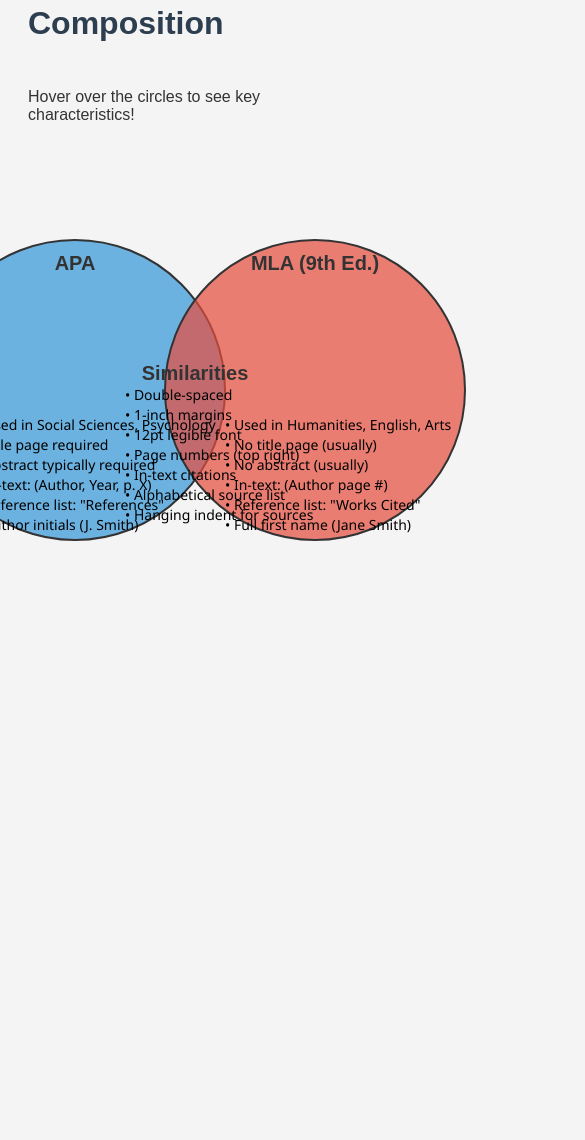
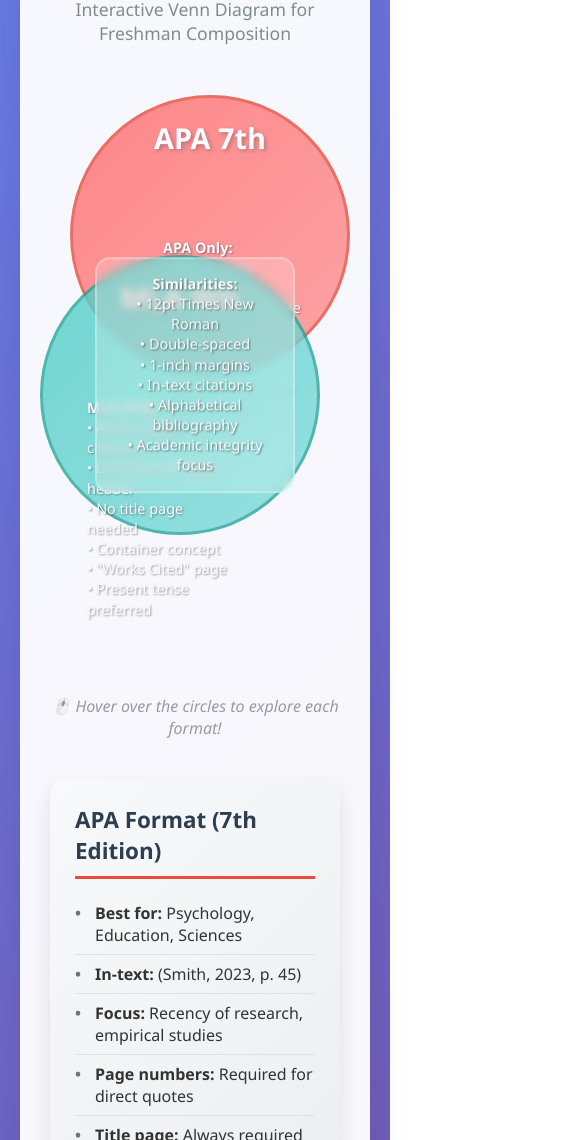
Before and after one commit to mvccflory/AI, a plain HTML site: page venndiagram.html in a window 390 px wide. Shown: the part 192-1332 px from the top of the page, 585 px wide, since content can reach past the window. Before the commit the page ends 844 px from the top, so only its background shows below. Drawn offline with Linux system fonts and the light colour scheme.

Commit message:
Update venndiagram.html

```diff
--- a/venndiagram.html
+++ b/venndiagram.html
@@ -3,250 +3,375 @@
 <head>
     <meta charset="UTF-8">
     <meta name="viewport" content="width=device-width, initial-scale=1.0">
-    <title>APA vs. MLA: Venn Diagram</title>
+    <title>APA vs MLA Format Comparison</title>
     <style>
+        * {
+            margin: 0;
+            padding: 0;
+            box-sizing: border-box;
+        }
+
         body {
-            font-family: Arial, sans-serif;
-            display: flex;
-            flex-direction: column;
-            align-items: center;
+            font-family: 'Segoe UI', Tahoma, Geneva, Verdana, sans-serif;
+            background: linear-gradient(135deg, #667eea 0%, #764ba2 100%);
+            min-height: 100vh;
             padding: 20px;
-            background-color: #f4f4f4;
             color: #333;
         }
 
-        h1 {
+        .container {
+            max-width: 1200px;
+            margin: 0 auto;
+            background: rgba(255, 255, 255, 0.95);
+            border-radius: 20px;
+            box-shadow: 0 20px 40px rgba(0, 0, 0, 0.1);
+            padding: 30px;
+            backdrop-filter: blur(10px);
+        }
+
+        .header {
+            text-align: center;
+            margin-bottom: 30px;
+        }
+
+        .header h1 {
+            font-size: 2.5rem;
             color: #2c3e50;
-            margin-bottom: 30px;
+            margin-bottom: 10px;
+            text-shadow: 2px 2px 4px rgba(0, 0, 0, 0.1);
+        }
+
+        .header p {
+            font-size: 1.1rem;
+            color: #7f8c8d;
+            font-weight: 300;
         }
 
         .venn-container {
             position: relative;
-            width: 800px; /* Adjust as needed */
-            height: 400px; /* Adjust as needed */
-            margin-top: 50px;
+            width: 100%;
+            max-width: 800px;
+            margin: 0 auto;
+            height: 500px;
         }
 
-        svg {
+        .circle {
             position: absolute;
-            top: 0;
-            left: 0;
-            width: 100%;
-            height: 100%;
+            width: 350px;
+            height: 350px;
+            border-radius: 50%;
+            opacity: 0.8;
+            cursor: pointer;
+            transition: all 0.3s ease;
+            display: flex;
+            align-items: center;
+            justify-content: center;
+            border: 3px solid;
         }
 
-        /* SVG Circle Styling */
-        .venn-circle {
-            fill-opacity: 0.7;
-            stroke: #333;
-            stroke-width: 2;
-            transition: fill-opacity 0.3s ease-in-out;
-            cursor: pointer;
+        .circle:hover {
+            opacity: 0.9;
+            transform: scale(1.05);
         }
 
-        .venn-circle.apa {
-            fill: #3498db; /* Blue */
+        .apa-circle {
+            background: linear-gradient(135deg, #ff6b6b, #ff8e8e);
+            border-color: #e74c3c;
+            left: 50px;
+            top: 50px;
         }
 
-        .venn-circle.mla {
-            fill: #e74c3c; /* Red */
+        .mla-circle {
+            background: linear-gradient(135deg, #4ecdc4, #7fdbda);
+            border-color: #26a69a;
+            right: 50px;
+            top: 50px;
         }
 
-        .venn-circle.overlap {
-            fill: #27ae60; /* Green (will be covered by blending) */
+        .circle-label {
+            position: absolute;
+            top: 20px;
+            font-size: 1.8rem;
+            font-weight: bold;
+            color: white;
+            text-shadow: 2px 2px 4px rgba(0, 0, 0, 0.3);
         }
 
-        /* Highlight on hover */
-        .venn-circle:hover {
-            fill-opacity: 0.9;
+        .content-area {
+            position: absolute;
+            padding: 20px;
+            font-size: 0.9rem;
+            line-height: 1.4;
+            color: white;
+            text-shadow: 1px 1px 2px rgba(0, 0, 0, 0.5);
         }
 
-        /* Text Styling */
-        .venn-label {
-            font-weight: bold;
-            font-size: 20px;
-            text-anchor: middle;
-            fill: #333;
-            pointer-events: none; /* Allows mouse events to pass through to circles */
+        .apa-only {
+            left: 70px;
+            top: 120px;
+            width: 180px;
         }
 
-        .venn-item {
-            font-size: 14px;
-            text-anchor: start;
-            fill: #000; /* Default text color for items */
-            font-family: 'Segoe UI', Tahoma, Geneva, Verdana, sans-serif;
-            font-weight: 500;
+        .mla-only {
+            right: 70px;
+            top: 120px;
+            width: 180px;
         }
 
-        .venn-item.apa-text {
-            fill: #000;
+        .overlap {
+            left: 50%;
+            top: 50%;
+            transform: translate(-50%, -50%);
+            width: 200px;
+            text-align: center;
+            background: rgba(255, 255, 255, 0.2);
+            border-radius: 15px;
+            padding: 15px;
+            backdrop-filter: blur(5px);
+            border: 2px solid rgba(255, 255, 255, 0.3);
         }
 
-        .venn-item.mla-text {
-            fill: #000;
+        .info-panel {
+            margin-top: 40px;
+            display: grid;
+            grid-template-columns: 1fr 1fr;
+            gap: 20px;
         }
 
-        .venn-item.shared-text {
-            fill: #000;
+        .info-card {
+            background: linear-gradient(135deg, #f8f9fa, #e9ecef);
+            border-radius: 15px;
+            padding: 25px;
+            box-shadow: 0 10px 20px rgba(0, 0, 0, 0.1);
+            transition: transform 0.3s ease;
         }
 
+        .info-card:hover {
+            transform: translateY(-5px);
+        }
 
-        /* Tooltip (for showing details on hover) */
+        .info-card h3 {
+            color: #2c3e50;
+            margin-bottom: 15px;
+            font-size: 1.4rem;
+            border-bottom: 3px solid;
+            padding-bottom: 10px;
+        }
+
+        .apa-card h3 {
+            border-color: #e74c3c;
+        }
+
+        .mla-card h3 {
+            border-color: #26a69a;
+        }
+
+        .info-card ul {
+            list-style: none;
+        }
+
+        .info-card li {
+            padding: 8px 0;
+            border-bottom: 1px solid #dee2e6;
+            position: relative;
+            padding-left: 20px;
+        }
+
+        .info-card li:before {
+            content: "•";
+            color: #6c757d;
+            font-weight: bold;
+            position: absolute;
+            left: 0;
+        }
+
         .tooltip {
             position: absolute;
-            background-color: rgba(0, 0, 0, 0.8);
+            background: #2c3e50;
             color: white;
             padding: 10px;
-            border-radius: 5px;
+            border-radius: 8px;
+            font-size: 0.9rem;
+            max-width: 250px;
             z-index: 1000;
             display: none;
-            max-width: 300px;
-            font-size: 13px;
-            line-height: 1.5;
-            box-shadow: 0 4px 8px rgba(0,0,0,0.2);
-            transition: opacity 0.2s;
+            box-shadow: 0 5px 15px rgba(0, 0, 0, 0.3);
         }
-        .tooltip ul {
-            list-style: disc;
-            padding-left: 20px;
-            margin: 0;
+
+        .interactive-note {
+            text-align: center;
+            margin-top: 20px;
+            font-style: italic;
+            color: #6c757d;
+            animation: pulse 2s infinite;
         }
-        .tooltip li {
-            margin-bottom: 5px;
+
+        @keyframes pulse {
+            0%, 100% { opacity: 1; }
+            50% { opacity: 0.7; }
+        }
+
+        @media (max-width: 768px) {
+            .venn-container {
+                height: 600px;
+            }
+
+            .circle {
+                width: 280px;
+                height: 280px;
+            }
+
+            .apa-circle {
+                left: 20px;
+                top: 20px;
+            }
+
+            .mla-circle {
+                right: 20px;
+                top: 180px;
+            }
+
+            .info-panel {
+                grid-template-columns: 1fr;
+            }
+
+            .header h1 {
+                font-size: 2rem;
+            }
         }
     </style>
 </head>
 <body>
+    <div class="container">
+        <div class="header">
+            <h1>APA vs MLA Format Comparison</h1>
+            <p>Interactive Venn Diagram for Freshman Composition</p>
+        </div>
 
-    <h1>APA vs. MLA (9th Edition): A Venn Diagram for Freshman Composition</h1>
-    <p>Hover over the circles to see key characteristics!</p>
+        <div class="venn-container">
+            <div class="circle apa-circle" data-format="apa">
+                <div class="circle-label">APA 7th</div>
+                <div class="content-area apa-only">
+                    <strong>APA Only:</strong><br>
+                    • Author-date citations<br>
+                    • Running head (title page)<br>
+                    • Abstract section<br>
+                    • DOI required<br>
+                    • "References" page<br>
+                    • Past tense in results
+                </div>
+            </div>
 
-    <div class="venn-container">
-        <svg viewBox="0 0 800 400">
-            <defs>
-                <filter id="mix">
-                    <feBlend in="SourceGraphic" in2="BackgroundImage" mode="multiply"/>
-                </filter>
-            </defs>
+            <div class="circle mla-circle" data-format="mla">
+                <div class="circle-label">MLA 9th</div>
+                <div class="content-area mla-only">
+                    <strong>MLA Only:</strong><br>
+                    • Author-page citations<br>
+                    • Last name & page header<br>
+                    • No title page needed<br>
+                    • Container concept<br>
+                    • "Works Cited" page<br>
+                    • Present tense preferred
+                </div>
+            </div>
 
-            <circle class="venn-circle apa" cx="280" cy="200" r="150" data-category="apa"></circle>
-            <circle class="venn-circle mla" cx="520" cy="200" r="150" data-category="mla"></circle>
+            <div class="content-area overlap">
+                <strong>Similarities:</strong><br>
+                • 12pt Times New Roman<br>
+                • Double-spaced<br>
+                • 1-inch margins<br>
+                • In-text citations<br>
+                • Alphabetical bibliography<br>
+                • Academic integrity focus
+            </div>
+        </div>
 
-            <text class="venn-label" x="280" y="80">APA</text>
-            <text class="venn-label" x="520" y="80">MLA (9th Ed.)</text>
-            <text class="venn-label" x="400" y="190">Similarities</text>
+        <div class="interactive-note">
+            🖱️ Hover over the circles to explore each format!
+        </div>
 
-            <text class="venn-item apa-text" x="180" y="240" >• Used in Social Sciences, Psychology</text>
-            <text class="venn-item apa-text" x="180" y="260" >• Title page required</text>
-            <text class="venn-item apa-text" x="180" y="280" >• Abstract typically required</text>
-            <text class="venn-item apa-text" x="180" y="300" >• In-text: (Author, Year, p. X)</text>
-            <text class="venn-item apa-text" x="180" y="320" >• Reference list: "References"</text>
-            <text class="venn-item apa-text" x="180" y="340" >• Author initials (J. Smith)</text>
+        <div class="info-panel">
+            <div class="info-card apa-card">
+                <h3>APA Format (7th Edition)</h3>
+                <ul>
+                    <li><strong>Best for:</strong> Psychology, Education, Sciences</li>
+                    <li><strong>In-text:</strong> (Smith, 2023, p. 45)</li>
+                    <li><strong>Focus:</strong> Recency of research, empirical studies</li>
+                    <li><strong>Page numbers:</strong> Required for direct quotes</li>
+                    <li><strong>Title page:</strong> Always required</li>
+                    <li><strong>Headings:</strong> 5 levels of formatting</li>
+                    <li><strong>Numbers:</strong> Spell out below 10</li>
+                    <li><strong>Bias-free language:</strong> Emphasized throughout</li>
+                </ul>
+            </div>
 
-            <text class="venn-item mla-text" x="430" y="240" >• Used in Humanities, English, Arts</text>
-            <text class="venn-item mla-text" x="430" y="260" >• No title page (usually)</text>
-            <text class="venn-item mla-text" x="430" y="280" >• No abstract (usually)</text>
-            <text class="venn-item mla-text" x="430" y="300" >• In-text: (Author page #)</text>
-            <text class="venn-item mla-text" x="430" y="320" >• Reference list: "Works Cited"</text>
-            <text class="venn-item mla-text" x="430" y="340" >• Full first name (Jane Smith)</text>
-
-            <text class="venn-item shared-text" x="330" y="210" >• Double-spaced</text>
-            <text class="venn-item shared-text" x="330" y="230" >• 1-inch margins</text>
-            <text class="venn-item shared-text" x="330" y="250" >• 12pt legible font</text>
-            <text class="venn-item shared-text" x="330" y="270" >• Page numbers (top right)</text>
-            <text class="venn-item shared-text" x="330" y="290" >• In-text citations</text>
-            <text class="venn-item shared-text" x="330" y="310" >• Alphabetical source list</text>
-            <text class="venn-item shared-text" x="330" y="330" >• Hanging indent for sources</text>
-
-
-        </svg>
+            <div class="info-card mla-card">
+                <h3>MLA Format (9th Edition)</h3>
+                <ul>
+                    <li><strong>Best for:</strong> Literature, Humanities, Arts</li>
+                    <li><strong>In-text:</strong> (Smith 45)</li>
+                    <li><strong>Focus:</strong> Author authority, textual analysis</li>
+                    <li><strong>Page numbers:</strong> Always included in citations</li>
+                    <li><strong>Title page:</strong> Usually not required</li>
+                    <li><strong>Containers:</strong> Flexible source organization</li>
+                    <li><strong>Numbers:</strong> Spell out if can be written in 1-2 words</li>
+                    <li><strong>Inclusive language:</strong> Promotes respectful terminology</li>
+                </ul>
+            </div>
+        </div>
     </div>
 
-    <div class="tooltip" id="venn-tooltip"></div>
+    <div class="tooltip" id="tooltip"></div>
 
     <script>
-        const apaData = [
-            "Used in Social Sciences, Psychology, Education, Health Sciences",
-            "Title page required",
-            "Abstract typically required (150-250 words)",
-            "In-text citation: (Author, Year, p. X) or (Author, Year)",
-            "Reference list titled 'References'",
-            "Author's first name: Initial only (e.g., Smith, J.)",
-            "Date of publication after author in reference list",
-            "Title capitalization: Sentence case for most titles",
-            "Running head: Short title and page number (student papers usually just page number)",
-            "Block quotes: 40+ words, indented 0.5 inch, no quotation marks, citation after punctuation",
-            "Focus: Date of publication, empirical research"
-        ];
+        // Interactive hover effects
+        const circles = document.querySelectorAll('.circle');
+        const tooltip = document.getElementById('tooltip');
 
-        const mlaData = [
-            "Used in Humanities, English, Literature, Arts",
-            "No title page (unless specified by instructor)",
-            "No abstract",
-            "In-text citation: (Author page #)",
-            "Reference list titled 'Works Cited'",
-            "Author's first name: Full first name (e.g., Smith, Jane)",
-            "Date of publication near end of citation for most sources",
-            "Title capitalization: Title case (capitalize all major words)",
-            "Running head: Author's last name and page number",
-            "Block quotes: 4+ lines of prose or 3+ lines of verse, indented 0.5 inch, no quotation marks, citation after punctuation",
-            "Focus: Authorship, text-based research"
-        ];
-
-        const sharedData = [
-            "Double-spaced throughout paper",
-            "1-inch margins on all sides",
-            "12-point legible font (e.g., Times New Roman, Arial)",
-            "Page numbers in upper right corner",
-            "Use of in-text citations (parenthetical)",
-            "Alphabetical list of sources at the end of the paper",
-            "Hanging indent for source list entries",
-            "Crediting sources to avoid plagiarism",
-            "Consistent formatting for readability",
-            "Provide full publication details for sources"
-        ];
-
-        const tooltip = document.getElementById('venn-tooltip');
-        const circles = document.querySelectorAll('.venn-circle');
+        const tooltipContent = {
+            apa: "APA (American Psychological Association) format is commonly used in psychology, education, and other social sciences. It emphasizes the date of publication to highlight the recency of research.",
+            mla: "MLA (Modern Language Association) format is primarily used in literature, arts, and humanities. It focuses on the author's name and page numbers for easy reference to specific passages in texts."
+        };
 
         circles.forEach(circle => {
-            circle.addEventListener('mouseenter', (event) => {
-                const category = event.target.dataset.category;
-                let dataToShow = [];
-                let title = "";
-
-                if (category === 'apa') {
-                    dataToShow = apaData;
-                    title = "APA Format (American Psychological Association)";
-                } else if (category === 'mla') {
-                    dataToShow = mlaData;
-                    title = "MLA Format (Modern Language Association) - 9th Edition";
-                }
-
-                if (category) { // Only show tooltip for APA/MLA circles
-                    tooltip.innerHTML = `<h4>${title}</h4><ul>${dataToShow.map(item => `<li>${item}</li>`).join('')}</ul>`;
-                    tooltip.style.display = 'block';
-                    // Position tooltip near the mouse
-                    tooltip.style.left = (event.pageX + 10) + 'px';
-                    tooltip.style.top = (event.pageY + 10) + 'px';
-                }
+            circle.addEventListener('mouseenter', function(e) {
+                const format = this.dataset.format;
+                tooltip.textContent = tooltipContent[format];
+                tooltip.style.display = 'block';
             });
 
-            circle.addEventListener('mouseleave', () => {
+            circle.addEventListener('mousemove', function(e) {
+                tooltip.style.left = e.pageX + 10 + 'px';
+                tooltip.style.top = e.pageY - 10 + 'px';
+            });
+
+            circle.addEventListener('mouseleave', function() {
                 tooltip.style.display = 'none';
             });
-
-            // For the shared area (which is visually the overlap of the two circles)
-            // We can't easily target just the overlap with a simple SVG circle.
-            // A more robust solution for the overlap would involve d3.js or manual path drawing.
-            // For this example, the "Shared" label itself can imply the overlap.
-            // If you want interactive detail on the overlap, you might need to create an invisible
-            // SVG path representing the intersection and attach an event listener to it.
         });
 
-        // Optional: Highlight shared area if a user hovers over both, but this is complex without dedicated libraries.
-        // For simplicity, the text within the shared area is directly placed.
+        // Add click interactions for mobile
+        circles.forEach(circle => {
+            circle.addEventListener('click', function() {
+                const format = this.dataset.format;
+                alert(tooltipContent[format]);
+            });
+        });
+
+        // Add some animation on load
+        window.addEventListener('load', function() {
+            circles.forEach((circle, index) => {
+                setTimeout(() => {
+                    circle.style.opacity = '0';
+                    circle.style.transform = 'scale(0.8)';
+                    setTimeout(() => {
+                        circle.style.transition = 'all 0.5s ease';
+                        circle.style.opacity = '0.8';
+                        circle.style.transform = 'scale(1)';
+                    }, 100);
+                }, index * 200);
+            });
+        });
     </script>
-
 </body>
 </html>
```
